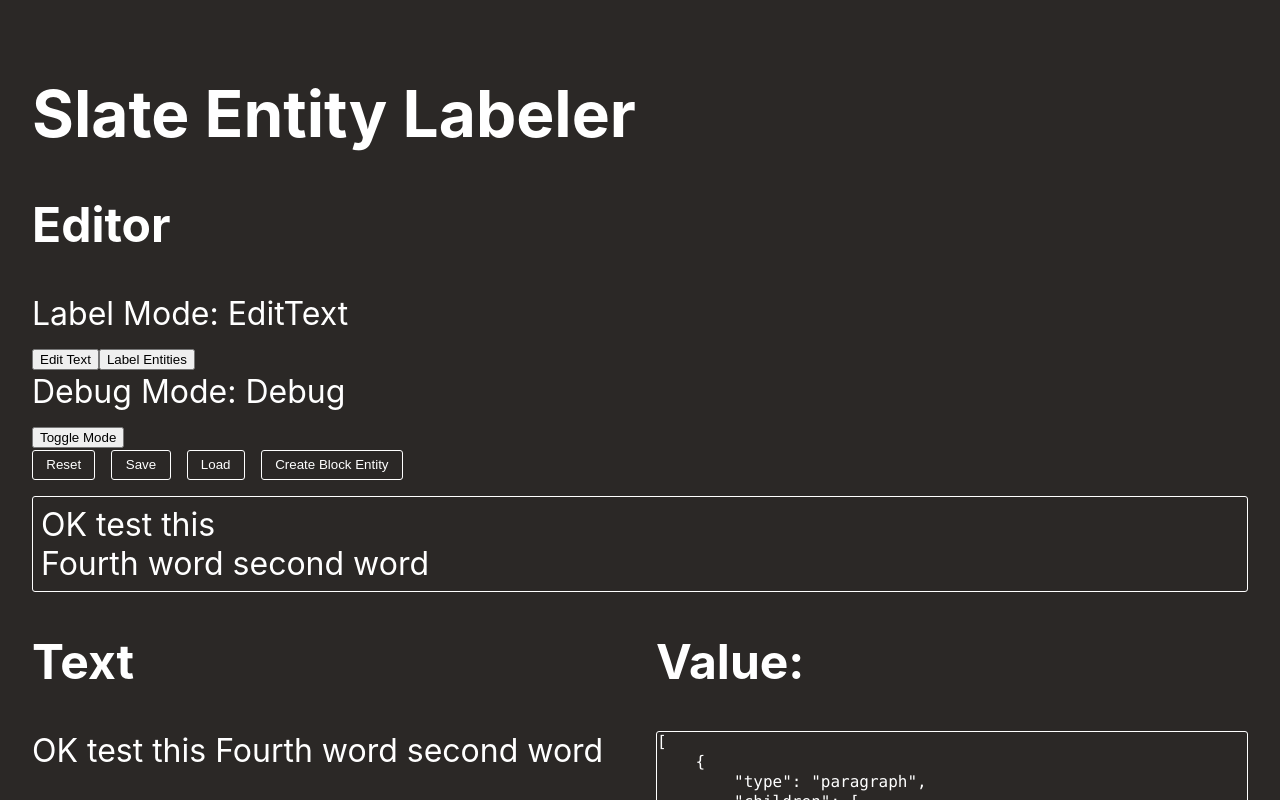
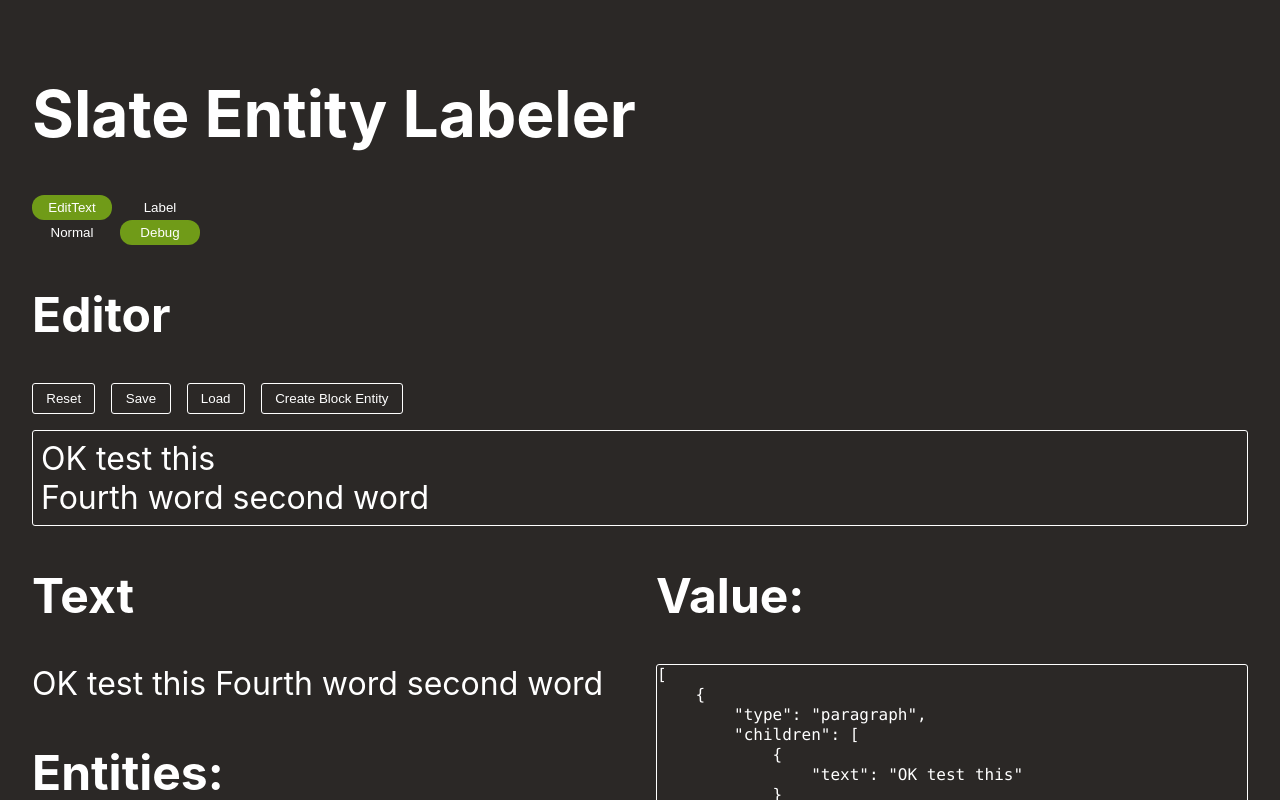
Before and after one commit to mattmazzola/slate-entity-labeler-next, a React (Create React App) app: page / in a window 1280 px wide. Shown: the top 800 px of the page. Built offline with nearby package versions, Linux system fonts and the light colour scheme.

Commit message:
Change options to sliders

```diff
--- a/src/App.tsx
+++ b/src/App.tsx
@@ -1,6 +1,7 @@
 import React from 'react'
 import styled from 'styled-components'
 import EntityLabeler, { CustomElement, IEntity, DebugMode, LabelMode } from './components/EntityLabeler'
+import SliderOptions from './components/SliderOptions'
 
 const defaultText = `
 OK test this
@@ -14,14 +15,6 @@
   const [entities, setEntities] = React.useState<IEntity<unknown>[]>([])
   const [value, setValue] = React.useState<CustomElement[] | undefined>()
 
-  const onToggleMode = () => {
-    setDebugMode(m => {
-      return m === DebugMode.Debug
-        ? DebugMode.Normal
-        : DebugMode.Debug
-    })
-  }
-
   const onChangeValue = (value: CustomElement[]) => {
     setValue(value)
   }
@@ -34,27 +27,36 @@
     setEntities(entities)
   }
 
+  const onChangeSelectedOption = (option: string) => {
+    setLabelMode(option as LabelMode)
+  }
+
+  const onChangeDebugSelectedOption = (option: string) => {
+    setDebugMode(option as DebugMode)
+  }
+
   return (
     <Wrapper>
       <header>
         <h1>Slate Entity Labeler</h1>
       </header>
       <main>
-        <h2>Editor</h2>
         <div>
-          Label Mode: {labelMode}
-          <div>
-            <button onClick={() => setLabelMode(LabelMode.EditText)}>Edit Text</button>
-            <button onClick={() => setLabelMode(LabelMode.Label)}>Label Entities</button>
-          </div>
+          <SliderOptions
+            options={[LabelMode.EditText, LabelMode.Label]}
+            selectedOption={labelMode}
+            onChangeSelectedOption={onChangeSelectedOption}
+          />
+
+          <SliderOptions
+            options={[DebugMode.Normal, DebugMode.Debug]}
+            selectedOption={debugMode}
+            onChangeSelectedOption={onChangeDebugSelectedOption}
+          />
         </div>
-        <div>
-          Debug Mode: {debugMode}
-          <div>
-            <button onClick={onToggleMode}>Toggle Mode</button>
-          </div>
-        </div>
+
         <section>
+          <h2>Editor</h2>
           <EntityLabeler
             text={text}
             labelMode={labelMode}
--- /dev/null
+++ b/src/components/SliderOptions.tsx
@@ -0,0 +1,64 @@
+import React from 'react'
+import styled from 'styled-components'
+
+type Props = {
+    options: string[]
+    selectedOption: string
+    onChangeSelectedOption: (option: string) => void
+}
+
+export const SliderOptions: React.FC<Props> = (props) => {
+    const optionsIndex = props.options.findIndex(o => o === props.selectedOption)
+
+    return (
+        <Wrapper>
+
+            {props.options.map(option => {
+                return (
+                    <Option onClick={() => props.onChangeSelectedOption(option)}>{option}</Option>
+                )
+            })}
+            <Highlight position={optionsIndex} />
+        </Wrapper>
+    )
+}
+
+export default SliderOptions
+
+const Wrapper = styled.div`
+    --optionWidth: 80;
+    --optionPadding: 5px;
+    --optionRadius: 12px;
+    --optionGap: 0.5rem;
+
+    display: flex;
+    gap: var(--optionGap);
+    position: relative;
+    font-size: 18px;
+`
+
+const Option = styled.button`
+    border-radius: var(--optionRadius);
+    width: calc(var(--optionWidth) * 1px);
+    background: none;
+    border: none;
+    color: white;
+    padding: var(--optionPadding);
+    z-index: 2;
+    text-align: center;
+    cursor: pointer;
+`
+
+const Highlight = styled.div<{ position: number }>`
+    border-radius: var(--optionRadius);
+    background: hsl(80deg 80% 40% / 0.8);
+    width: calc(var(--optionWidth) * 1px);
+    position: absolute;
+    height: 100%;
+    padding: var(--optionPadding);
+    pointer-events: none;
+
+    ${props => `transform: translate(calc((${props.position} * var(--optionGap)) + (${props.position} * var(--optionWidth) * 1px)));`}
+    transition: transform 200ms;
+
+`
```
